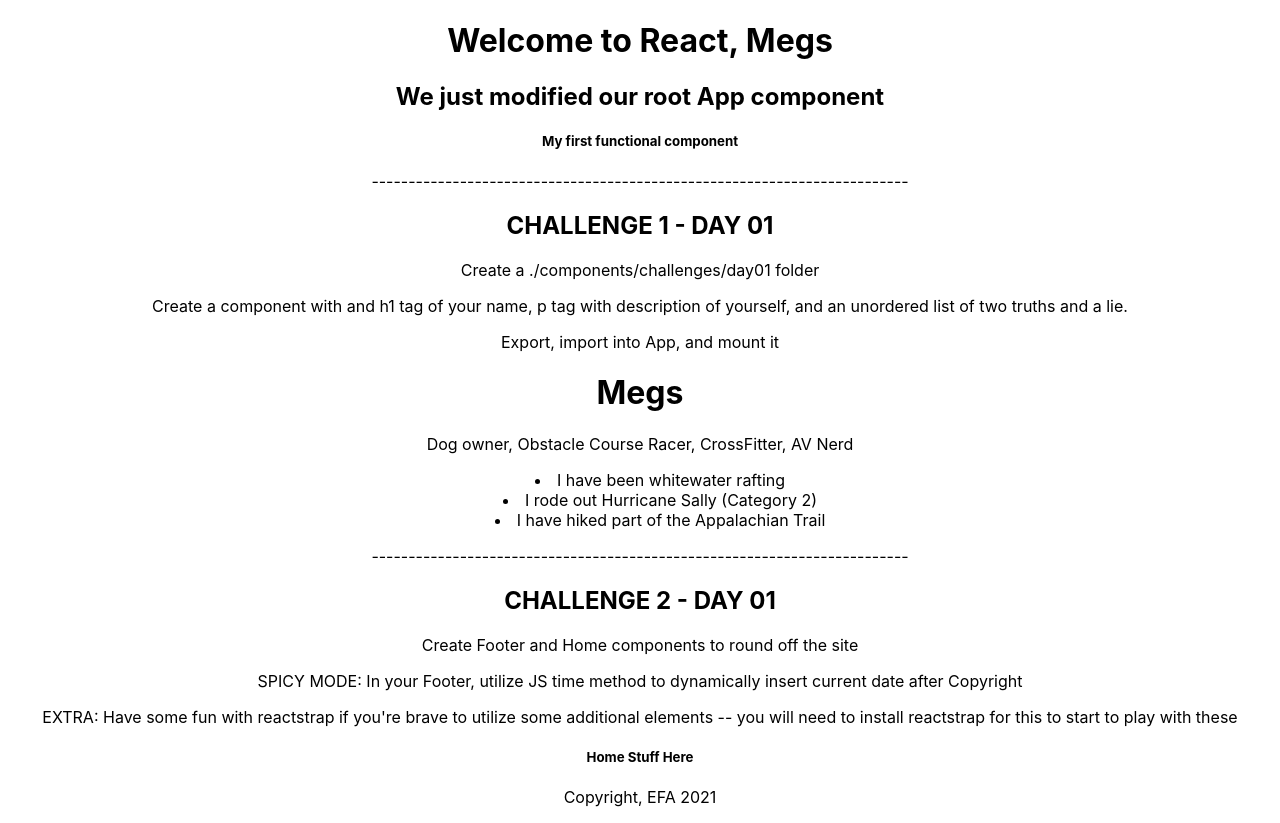
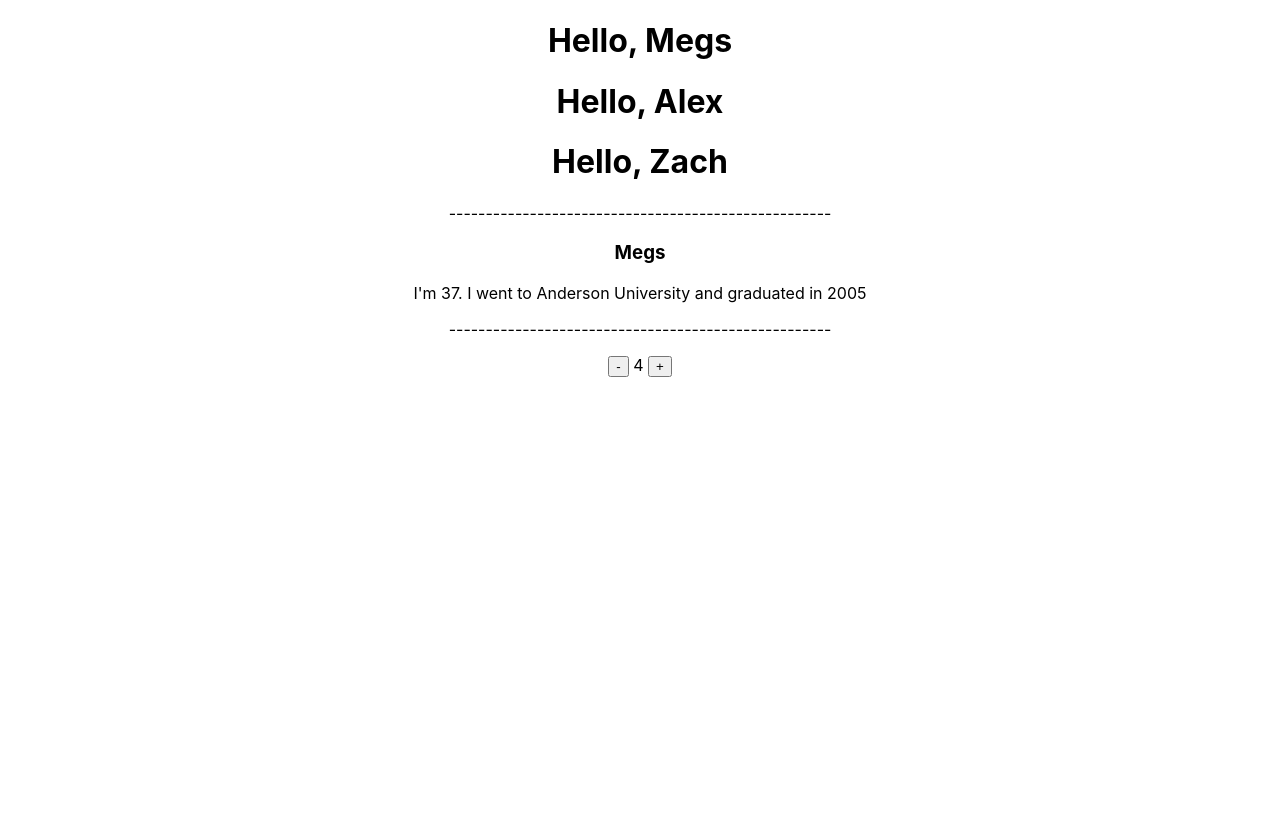
Before and after one commit to meneyer/react_fundamentals, a React (Create React App) app: page / in a window 1280 px wide. After the commit the page ends 800 px from the top, so only its background shows below. Built offline with nearby package versions, Linux system fonts and the light colour scheme.

Commit message:
props and useState

```diff
--- a/src/App.js
+++ b/src/App.js
@@ -1,34 +1,70 @@
-// import logo from './logo.svg';
+//DAY 02 CHALLENGE
+//Create a component named Contacts
+//Pass name, age, school, graduationYear props into it
+//Return an h3 tag with name, and a p with the remaining information
+
 import './App.css';
-import Header from "./components/Header"
-import AboutMe from "./components/Challenges/Day01/AboutMe"
-import Footer from "./components/Footer"
-import Home from "./components/Home"
+import NameProp from './components/NameProp'
+import Contacts from './components/Challenges/Day02/Contacts'
+import State from "./components/State"
 
-function App() {  // this is the root component from the Index.js file from the HTML file;  This is the parent function
-  const name = "Megs"  //before return, you can use regular Javascript
 
-  return (      //after return, you have to use JSX
+function App() {
+  const profile = {name: "Megs", age: 37, school: "Anderson University", graduationYear: 2005}
+  return (
     <div className="App">
-      <h1>Welcome to React, {name}</h1>
-      <h2>We just modified our root App component</h2>
-      <Header/>  {/*this is how you mount a component -- this is the child function */}
-      <p>-------------------------------------------------------------------------</p>
-      <h2>CHALLENGE 1 - DAY 01</h2>
-      <p>Create a ./components/challenges/day01 folder</p>
-      <p>Create a component with and h1 tag of your name, p tag with description of yourself, and an unordered list of two truths and a lie.</p>
-      <p>Export, import into App, and mount it</p>
-      <AboutMe />  {/*this is the child function of function App()*/}
-      <p>-------------------------------------------------------------------------</p>
-      <h2>CHALLENGE 2 - DAY 01</h2>
-      <p>Create Footer and Home components to round off the site</p>
-      <p>SPICY MODE: In your Footer, utilize JS time method to dynamically insert current date after Copyright</p>
-      <p>EXTRA: Have some fun with reactstrap if you're brave to utilize some additional elements -- you will need to install reactstrap for this to start to play with these</p>
-      <Home />
-      <Footer />
+      <NameProp name="Megs" />
+      <NameProp name = "Alex"/>
+      <NameProp name = "Zach"/>
+      <p>----------------------------------------------------</p>
+      {/* ANOTHER OPTION FOR THE PROFILE:
+      <Contacts name = "Megs"  age = "37" school = "Anderson University" graduationYear = "2005" /> */}
+      <Contacts {...profile} />
+      <p>----------------------------------------------------</p>
+      <State />
     </div>
   );
 }
 
 
 export default App;
+
+
+
+// DAY 01 STUFF
+// import './App.css';
+// import Header from "./components/Header"
+// import AboutMe from "./components/Challenges/Day01/AboutMe"
+// import Footer from "./components/Footer"
+// import Home from "./components/Home"
+
+// function App() {  // this is the root component from the Index.js file from the HTML file;  This is the parent function
+//   const name = "Megs"  //before return, you can use regular Javascript
+
+//   return (      //after return, you have to use JSX
+//     <div className="App">
+//       {/* DAY 01 STUFF
+//       <h1>Welcome to React, {name}</h1>
+//       <h2>We just modified our root App component</h2>
+//       <Header/>  {/*this is how you mount a component -- this is the child function */}
+//       <p>-------------------------------------------------------------------------</p>
+//       <h2>CHALLENGE 1 - DAY 01</h2>
+//       <p>Create a ./components/challenges/day01 folder</p>
+//       <p>Create a component with and h1 tag of your name, p tag with description of yourself, and an unordered list of two truths and a lie.</p>
+//       <p>Export, import into App, and mount it</p>
+//       <AboutMe />  {/*this is the child function of function App()*/}
+//       <p>-------------------------------------------------------------------------</p>
+//       <h2>CHALLENGE 2 - DAY 01</h2>
+//       <p>Create Footer and Home components to round off the site</p>
+//       <p>SPICY MODE: In your Footer, utilize JS time method to dynamically insert current date after Copyright</p>
+//       <p>EXTRA: Have some fun with reactstrap if you're brave to utilize some additional elements -- you will need to install reactstrap for this to start to play with these</p>
+//       <Home />
+//       <Footer />    */}
+
+
+//     </div>
+//   );
+// }
+
+
+// export default App;
--- /dev/null
+++ b/src/components/Challenges/Day02/Contacts.js
@@ -0,0 +1,13 @@
+const Contacts = (props) => {
+    return (
+    <div>
+        <h3>{props.name}</h3>
+        {/* <p> {props.age} </p>
+        <p> {props.school} </p>
+        <p> {props.graduationYear}</p> */}
+        <p> I'm {props.age}.  I went to {props.school} and graduated in {props.graduationYear}</p>
+    </div>
+    )
+};
+
+export default Contacts;
--- a/src/components/Header.js
+++ b/src/components/Header.js
@@ -1,4 +1,4 @@
-// import React from "react"  <-- this used to be necessary, but no loner is unless you are using class components (which we won't do until Red badge)
+// import React from "react"  <-- this used to be necessary, but no longer is unless you are using class components (which we won't do until Red badge)
 
 const Header = () => {   //or you can do a regular function Header(){
     return (
--- /dev/null
+++ b/src/components/NameProp.js
@@ -0,0 +1,11 @@
+//PROPS - (short for properties)
+//Parameters of a component function that get passed into the component to aid in its reusability
+//Dynamic data that can be assigned to child components
+
+//import React from 'react';
+
+const NameProp = (props) => {  //property returning React element
+    return  <h1>Hello, { props.name }</h1>
+}
+
+export default NameProp;
--- /dev/null
+++ b/src/components/State.js
@@ -0,0 +1,32 @@
+//JavaScript object where property values of the component are stored
+//Managed inside of the component, instead of being passed into it (like props)
+
+import { useState } from 'react';
+
+const State = () => {
+    const [count, setCount] = useState(4)  //[current value, update value -- always use set and then the 1st variable name]
+    //useState is a Hook that must execute in the same order -- Hooks cannot be put inside of a loop/if statement/conditional/etc.
+
+    //Another option if you want to see it in the console
+    // const [count, setCount] = useState( () => {
+    //     console.log ("Function Run")
+    //     return 4
+    // })
+
+    function decCount() {
+        setCount(count-1)
+    }
+
+    function incCount(){
+        setCount(count+1)
+    }
+
+    return (
+        <>
+        <button onClick={decCount}>-</button>  {/*onClick needs to be camelCased and the function needs to be in {curly} not (paranthesis) -- () might give you an infinite loop...so don't do that.  :)  */}
+        <span> {count} </span>
+        <button onClick={incCount}>+</button>
+        </>
+    )
+}
+export default State;
```
Also changed, not shown: 1 other file (tests, documents, lock files or other folders).
